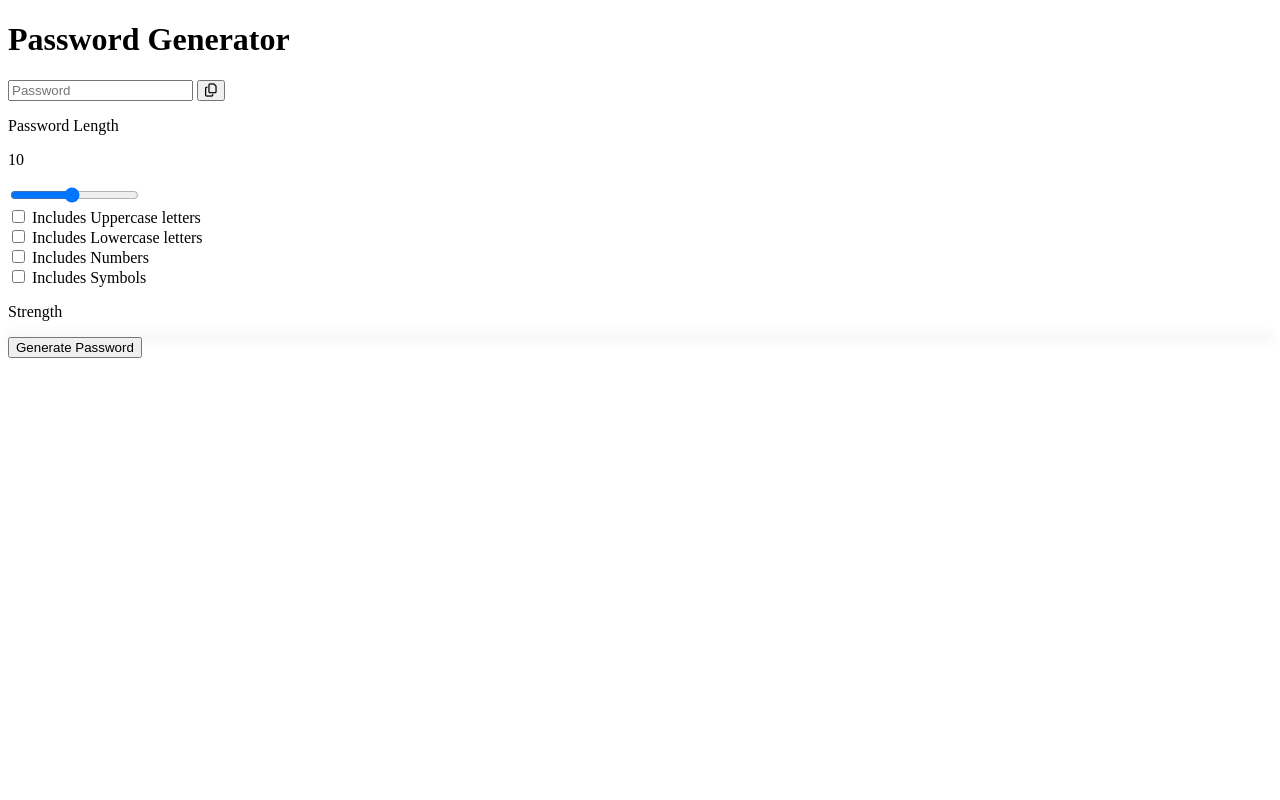
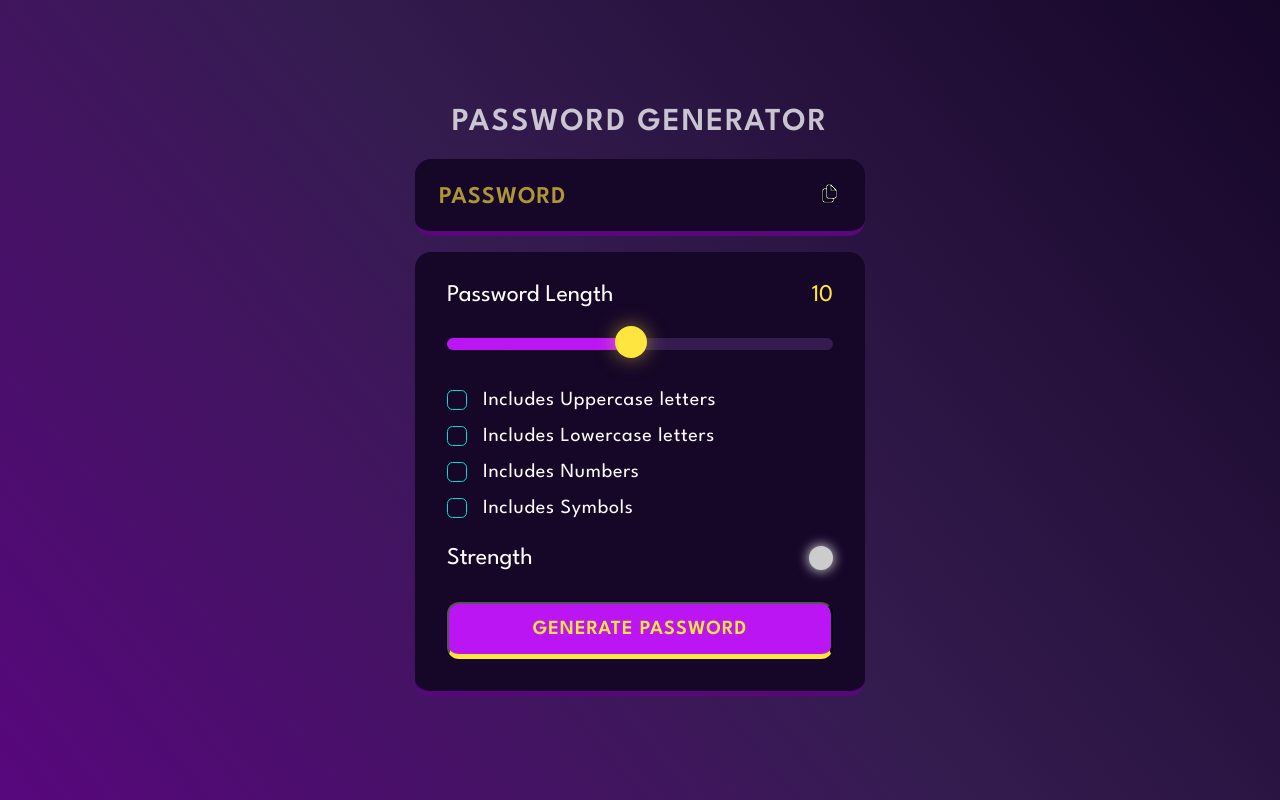
Before and after one commit to Vishal-Sharma-6033/Password_Generator, a plain HTML site: page index.html in a window 1280 px wide. Drawn offline with Linux system fonts and the light colour scheme.

Commit message:
complete

```diff
--- a/index.html
+++ b/index.html
@@ -4,6 +4,12 @@
     <meta charset="UTF-8">
     <meta name="viewport" content="width=device-width, initial-scale=1.0">
     <title>Password_Generator</title>
+    <link rel="preconnect" href="https://fonts.googleapis.com" />
+    <link rel="preconnect" href="https://fonts.gstatic.com" crossorigin />
+    <link
+      href="https://fonts.googleapis.com/css2?family=League+Spartan:wght@100;200;300;400;600&display=swap"
+      rel="stylesheet"
+    />
     <link rel="stylesheet" href="style.css">
     <link rel="stylesheet" href="https://cdnjs.cloudflare.com/ajax/libs/font-awesome/6.7.2/css/all.min.css">
 </head>
@@ -19,7 +25,8 @@
 
             <button class="copyBtn" data-copy>
                 <span class="tooltip" data-copyMsg></span>
-                <i class="fa-regular fa-copy"></i>
+                <img src="./copy-svgrepo-com.svg" alt="copy" width="23" height="23">
+
             </button>
 
         </div>
--- a/style.css
+++ b/style.css
@@ -1,4 +1,4 @@
-/*
+
 
 *,
 *::before,
@@ -26,6 +26,7 @@
     --vb-cyan2: hsl(177, 92%, 70%);
     --dk-text: hsl(198, 20%, 13%);
 }
+
 
 body {
     width: 100vw;
@@ -263,7 +264,7 @@ h1 {
 
 
 /*Homework -> Explore below code */
-/* .slider::-moz-range-thumb {
+ .slider::-moz-range-thumb {
     position: relative;
     z-index: 1;
     appearance: none;
@@ -279,4 +280,4 @@ h1 {
     outline: 2px solid var(--vb-yellow);
     background-color: var(--dk-violet);
     box-shadow: 0px 0px 25px 5px rgba(255, 229, 61, 0.80);
-  } */
+  }
```
Also changed, not shown: copy-svgrepo-com.svg (added).
